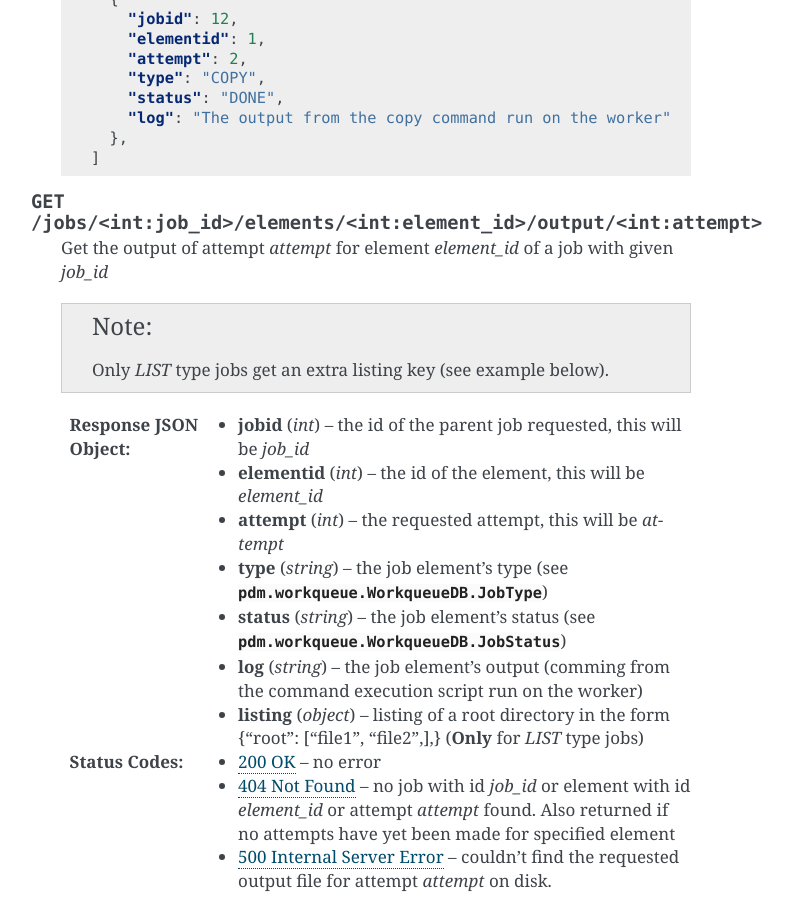
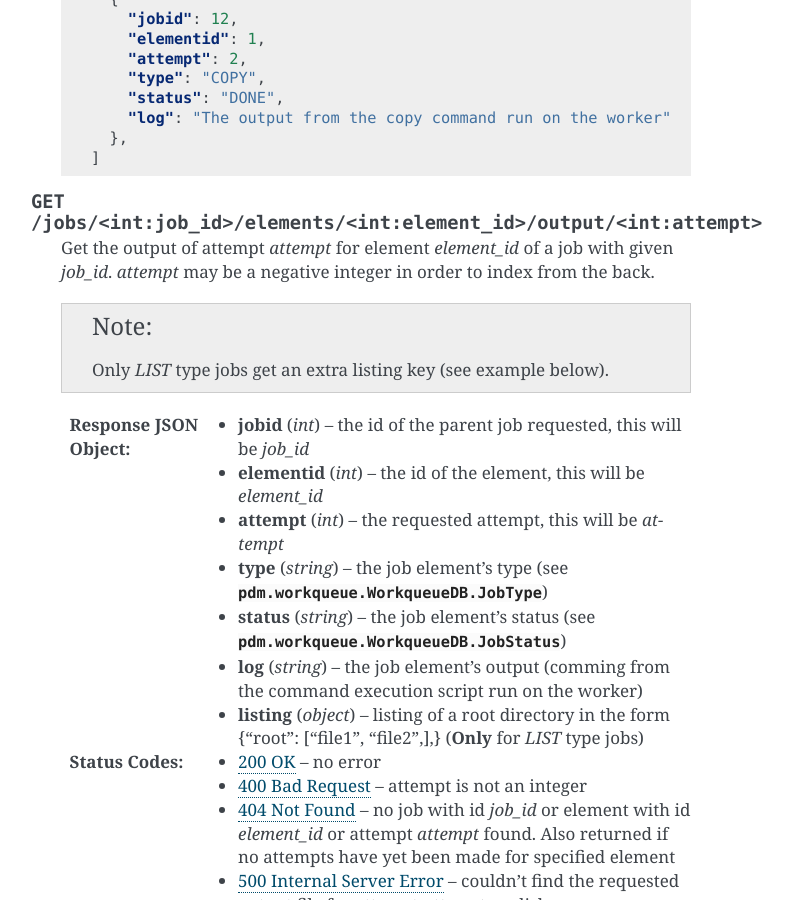
Before and after one commit to ic-hep/pdm, a Sphinx documentation site: the page built from doc/source/reference/api/pdm.workqueue.rst, in a window 1280 px wide and 900 px high, scrolled down 8729 px. Shown: the whole window, without its empty margins (389-1182 px from the left). Built offline with Sphinx 7.4.7, drawn with Linux system fonts in a browser that asks for light colours.

Commit message:
Updating the documentation.

```diff
--- a/doc/source/reference/api/pdm.workqueue.rst
+++ b/doc/source/reference/api/pdm.workqueue.rst
@@ -380,7 +380,7 @@ pdm.workqueue.WorkqueueService module
 
 .. http:get:: /jobs/<int:job_id>/elements/<int:element_id>/output/<int:attempt>
 
-   Get the output of attempt `attempt` for element `element_id` of a job with given `job_id`
+   Get the output of attempt `attempt` for element `element_id` of a job with given `job_id`. `attempt` may be a negative integer in order to index from the back.
 
    .. note:: Only *LIST* type jobs get an extra listing key (see example below).
 
@@ -392,6 +392,7 @@ pdm.workqueue.WorkqueueService module
    :>json string log: the job element's output (comming from the command execution script run on the worker)
    :>json object listing: listing of a root directory in the form {"root": ["file1", "file2",],} (**Only** for *LIST* type jobs)
    :statuscode 200: no error
+   :statuscode 400: attempt is not an integer
    :statuscode 404: no job with id `job_id` or element with id `element_id` or attempt `attempt` found. Also returned if no attempts have yet been made for specified element
    :statuscode 500: couldn't find the requested output file for attempt `attempt` on disk.
 
```
Also changed, not shown: 1 other file.
